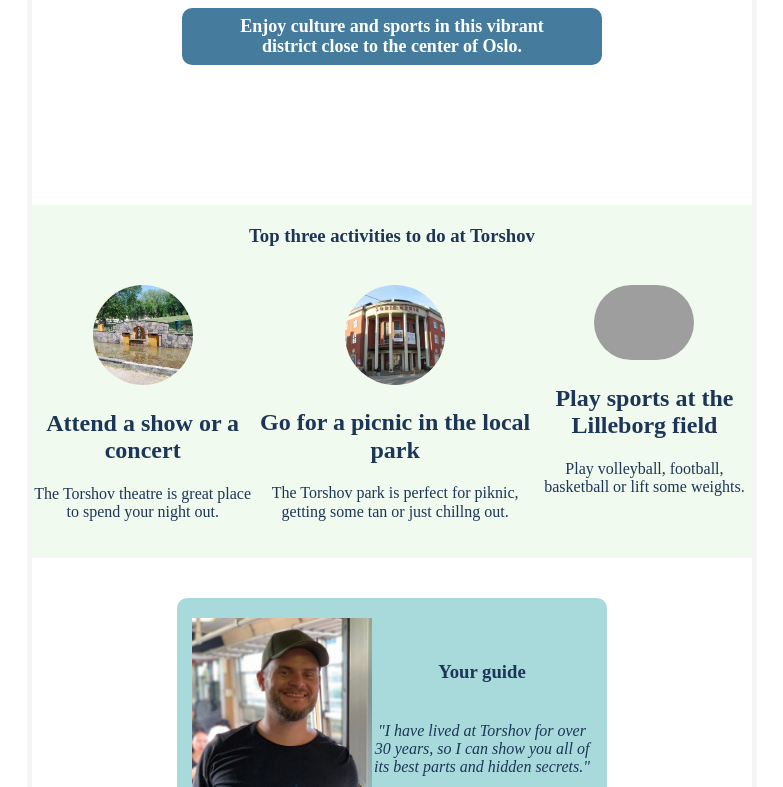
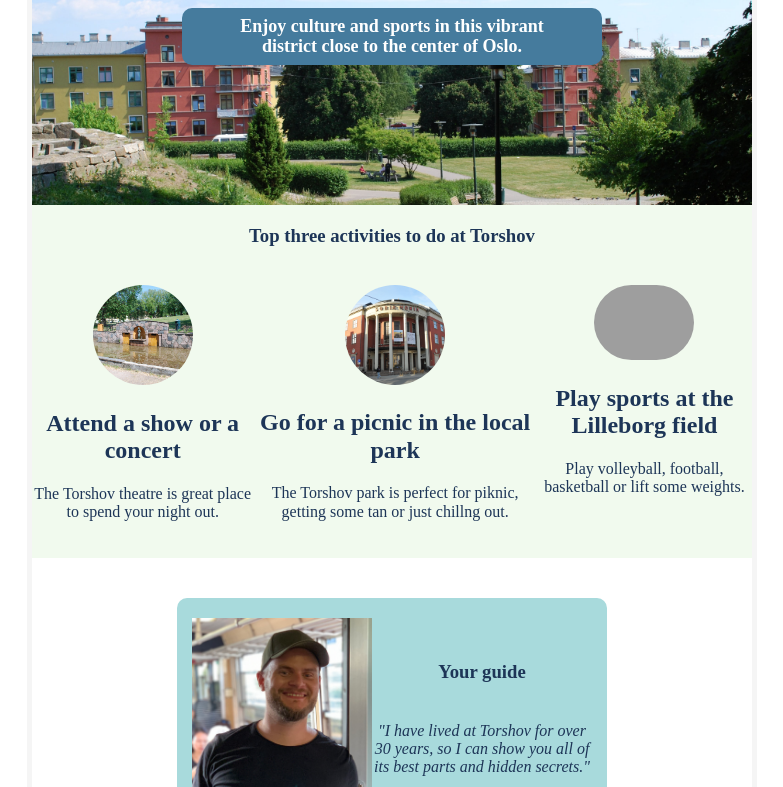
Before and after one commit to Nwokwui/homepage, a plain HTML site: page index.html in a window 1280 px wide. Shown: the part 136-923 px from the top of the page, without its empty margins (248-1031 px from the left). Drawn offline with nearby package versions, Linux system fonts and the light colour scheme; grey boxes are pictures that could not be loaded.

Commit message:
Update styles.css

```diff
--- a/styles.css
+++ b/styles.css
@@ -23,7 +23,7 @@ body {
 }
 
 .header{
-    background-image: url("images/torshov.jpg");
+    background-image: url("./torshov.jpg");
     background-size: cover;
     color: #FFF;
     padding: 50px 30px 140px 30px;
```
